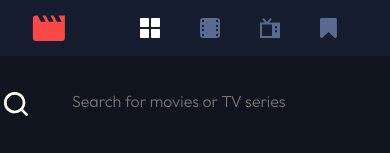
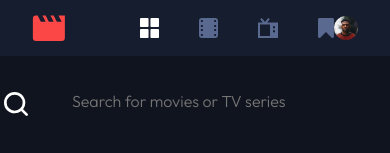
Before and after one commit to clamz35/fm-entertainment-web-app, a Vue app: page / in a window 390 px wide. Shown: the top 153 px of the page. Built offline with nearby package versions, Linux system fonts and the light colour scheme.

Commit message:
feat: display avatar

```diff
--- a/src/layout/HeaderLayout.vue
+++ b/src/layout/HeaderLayout.vue
@@ -4,6 +4,11 @@
 			<img src="/images/logo.svg" alt="Entertainment web app logo" />
 		</router-link>
 		<HeaderNav class="header__nav" />
+		<img
+			class="header__avatar"
+			src="/images/image-avatar.png"
+			alt="User avatar"
+		/>
 	</div>
 </template>
 
@@ -41,6 +46,10 @@ import HeaderNav from "@/layout/HeaderNav.vue";
 		flex: 1;
 		color: #5a698f;
 	}
+
+	&__avatar {
+		width: 4rem;
+	}
 }
 
 @media (max-width: 768px) {
@@ -60,6 +69,18 @@ import HeaderNav from "@/layout/HeaderNav.vue";
 			margin-bottom: unset;
 			margin-right: 7.5rem;
 		}
+
+		&__avatar {
+			width: 3.2rem;
+		}
+	}
+}
+
+@media (max-width: 520px) {
+	.header {
+		&__avatar {
+			width: 2.4rem;
+		}
 	}
 }
 </style>
```
